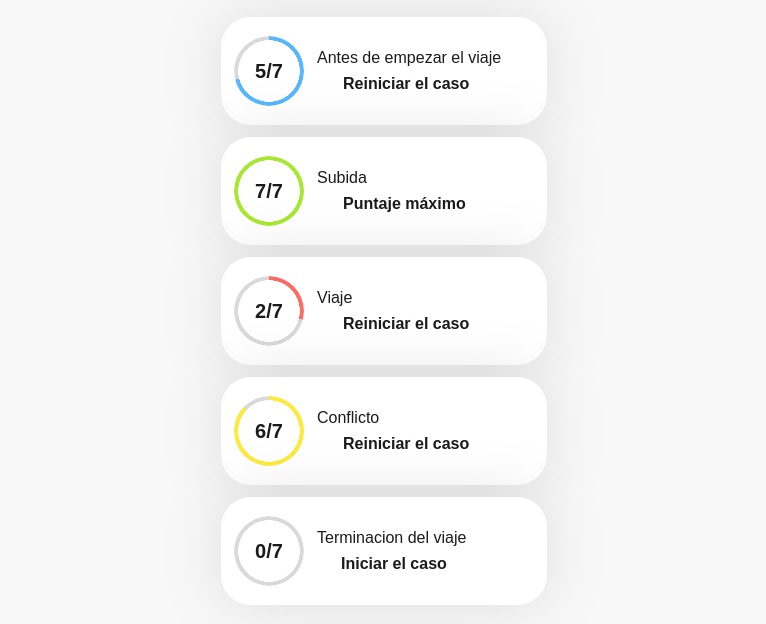
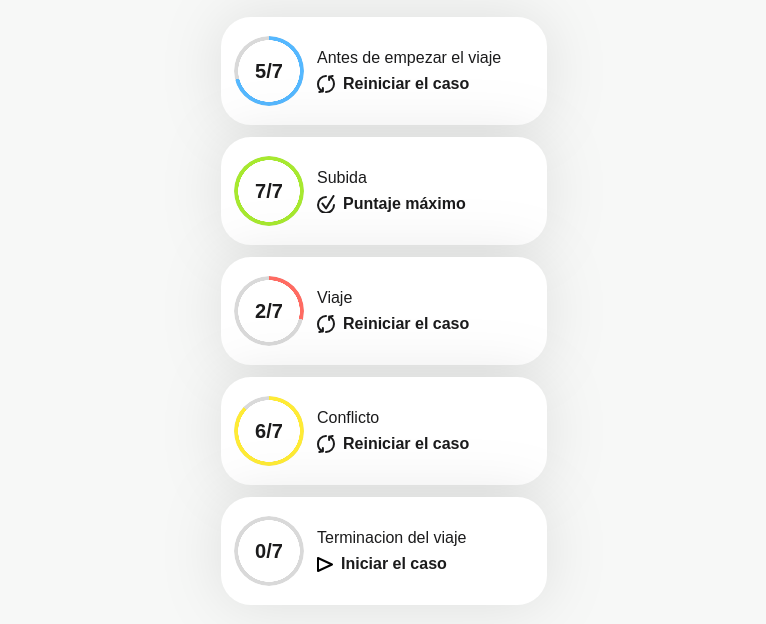
Before and after one commit to nstmld/inDrive, a plain HTML site: page dashboard.html in a window 1280 px wide. Shown: the part 78-702 px from the top of the page, without its empty margins (256-1022 px from the left). Drawn offline with Linux system fonts and the light colour scheme.

Commit message:
one more correction

```diff
--- a/css/style.css
+++ b/css/style.css
@@ -153,25 +153,25 @@
 }
 
 .button--dashboard::before {
-    background-image: url(img/dashboard.svg);
+    background-image: url(../img/dashboard.svg);
     width: 23px;
     height: 16px;
 }
 
 .button--new::before {
-    background-image: url(img/play.svg);
+    background-image: url(../img/play.svg);
     width: 16px;
     height: 15px;
 }
 
 .button--restart::before {
-    background-image: url(img/refresh.svg);
+    background-image: url(../img/refresh.svg);
     width: 18px;
     height: 18px;
 }
 
 .button--done::before {
-    background-image: url(img/check.svg);
+    background-image: url(../img/check.svg);
     width: 18px;
     height: 18px;
 }
```
